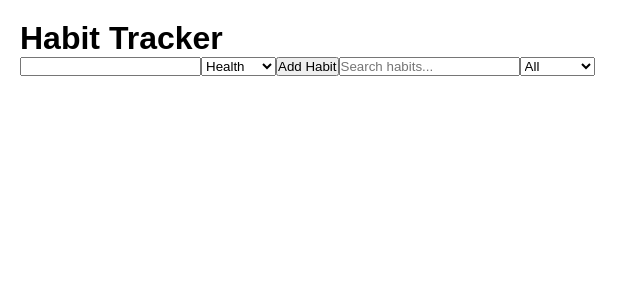
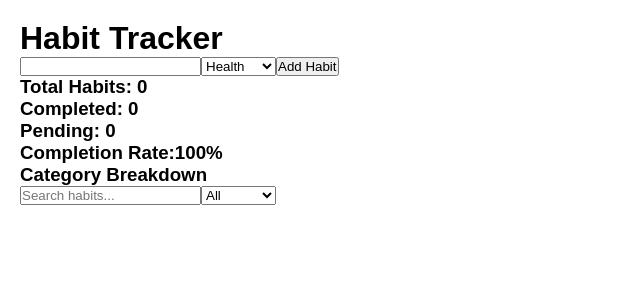
Before and after one commit to kamalesh2602/React-Habit-Tracker, a React (Vite) app: page / in a window 1280 px wide. Shown: the top 300 px of the page, without its empty margins (0-640 px from the left). Built offline with nearby package versions, Linux system fonts and the light colour scheme.

Commit message:
add habit analytics dashboard

```diff
--- a/src/App.jsx
+++ b/src/App.jsx
@@ -1,6 +1,7 @@
 import { useState, useEffect } from "react";
 import HabitForm from "./components/HabitForm";
 import HabitList from "./components/HabitList";
+import HabitStats from "./components/HabitStats";
 
 function App() {
 
@@ -64,8 +65,31 @@ function App() {
             .includes(search.toLowerCase())
     );
 
+    const totalHabits = habits.length;
 
+    const completedHabits = habits.filter(
+        (habit) => habit.completed
+    ).length;
 
+    const pendingHabits =
+        totalHabits - completedHabits;
+
+    const completionRate =
+        totalHabits === 0
+            ? 100
+            : (completedHabits / totalHabits) * 100;
+
+    const categoryCounts = habits.reduce(
+        (counts, habit) => {
+
+            counts[habit.category] =
+                (counts[habit.category] || 0) + 1;
+
+            return counts;
+        },
+        {}
+    );
+    console.log(categoryCounts);
     return (
         <div>
             <h1>Habit Tracker</h1>
@@ -77,6 +101,14 @@ function App() {
                 category={category}
                 setCategory={setCategory}
             />
+            <HabitStats
+                totalHabits={totalHabits}
+                completedHabits={completedHabits}
+                pendingHabits={pendingHabits}
+                completionRate={completionRate}
+                categoryCounts={categoryCounts}
+            />
+
             <input
                 type="text"
                 placeholder="Search habits..."
@@ -101,6 +133,8 @@ function App() {
                 deleteHabit={delHabit}
                 toggleHabit={toggleHabit}
             />
+
+
         </div>
     )
 }
--- /dev/null
+++ b/src/components/HabitStats.jsx
@@ -0,0 +1,27 @@
+function HabitStats(props) {
+    return (
+        <div>
+            <h3>Total Habits: {props.totalHabits}</h3>
+            <h3>Completed: {props.completedHabits}</h3>
+            <h3>Pending: {props.pendingHabits}</h3>
+            <h3>
+                Completion Rate:
+                {Math.round(props.completionRate)}%
+            </h3>
+            <h3>Category Breakdown</h3>
+
+            {
+                Object.entries(props.categoryCounts).map(
+                    ([category, count]) => (
+                        <p key={category}>
+                            {category}: {count}
+                        </p>
+                    )
+                )
+            }
+
+        </div>
+    );
+}
+
+export default HabitStats;
```
